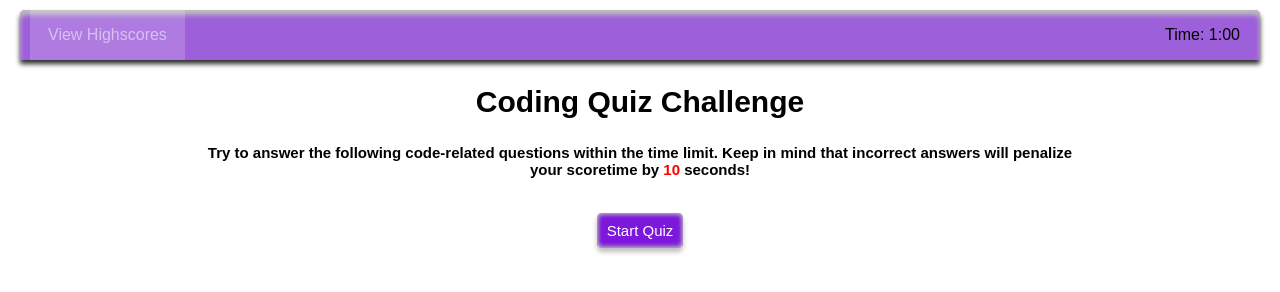
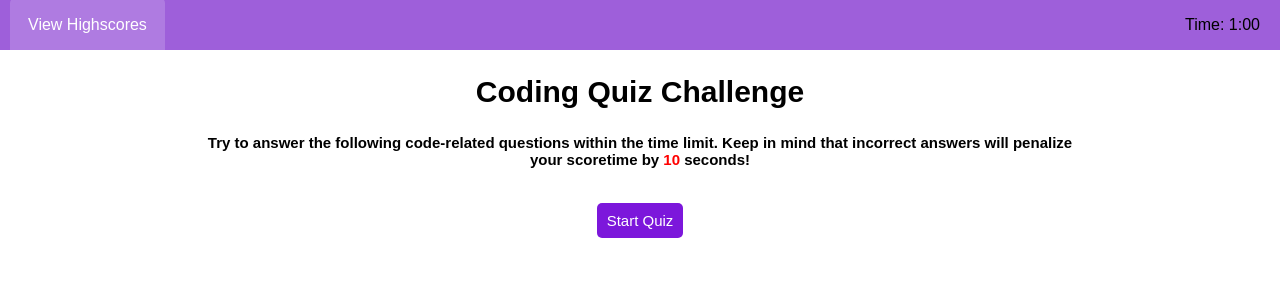
Before and after one commit to karanius/UofT_Api_Code_Quiz, a plain HTML site: page index.html in a window 1280 px wide. Drawn offline with nearby package versions, Linux system fonts and the light colour scheme.

Commit message:
made more improvement on a simple UI

```diff
--- a/css/style.css
+++ b/css/style.css
@@ -8,7 +8,6 @@ body{
 
 
 .container{
-    margin: 10px 20px;
     position: relative;
     font-family: sans-serif;
 }
@@ -20,9 +19,7 @@ nav{
     height: 30px;
     font-weight: 500;
     background-color: rgb(158, 95, 218);
-    border-radius: 5px 5px 0px 0px;
     overflow: hidden;
-    box-shadow: 0px 4px 5px 0px rgb(44, 44, 44) ,inset 0px 5px 5px 0px rgb(190, 190, 190);
     padding: 10px 10px ;
 }
 nav p{
@@ -36,7 +33,7 @@ nav p{
     text-decoration: none;
     border-radius: 5px 5px 0px 0px;
     background-color: rgba(255, 255, 255, 0.178);
-    color: rgba(255, 255, 255, 0.527);
+    color: rgb(255, 255, 255);
     transition: color 0.3s, background-color 0.3s ;
 }
 
@@ -62,11 +59,12 @@ color: black;
     margin: 10px;
     font-size: 15px;
     cursor: pointer;
-    box-shadow: 0px 4px 5px 0px rgb(190, 190, 190), inset 0px -1px 5px 0px rgb(190, 190, 190),inset 0px 1px 5px 0px rgb(190, 190, 190);
+
 }
 
 .button:hover{
-    background-color: rgb(183, 130, 231);
+    box-shadow: 0px 4px 5px 0px rgb(190, 190, 190);
+    background-color: rgba(124, 23, 219, 0.856);
 
 }
 
@@ -193,7 +191,6 @@ color: black;
     padding: 5px 10px;
     border-radius: 3px;
     margin-bottom: 10px;
-    box-shadow: 0px 4px 7px 0px rgb(216, 216, 216), inset 0px -1px 5px 0px rgb(216, 216, 216);
     transition: background-color 0.3s, box-shadow 0.4s;
 }
 
```
